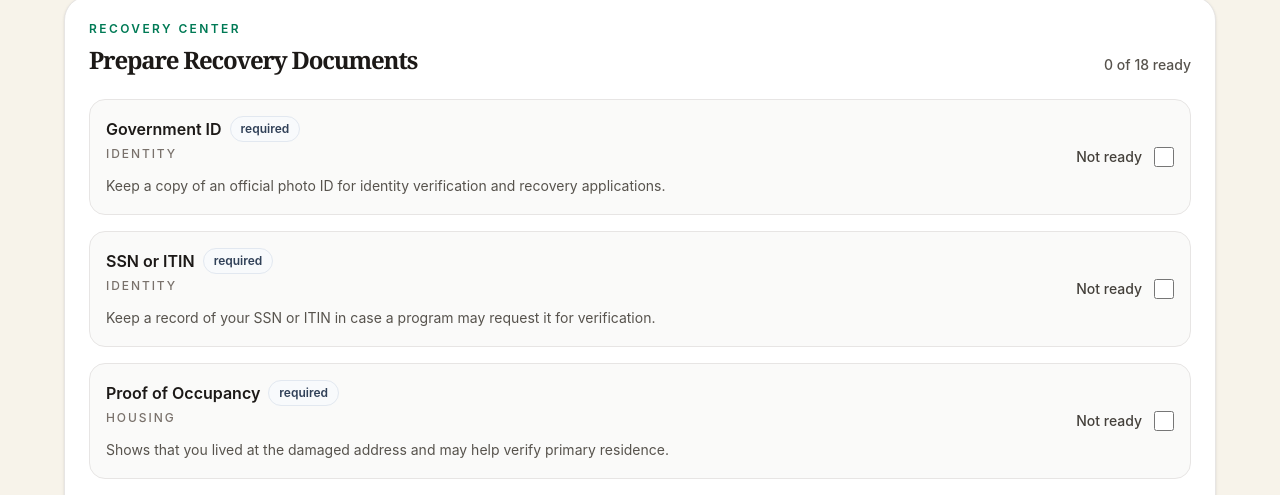
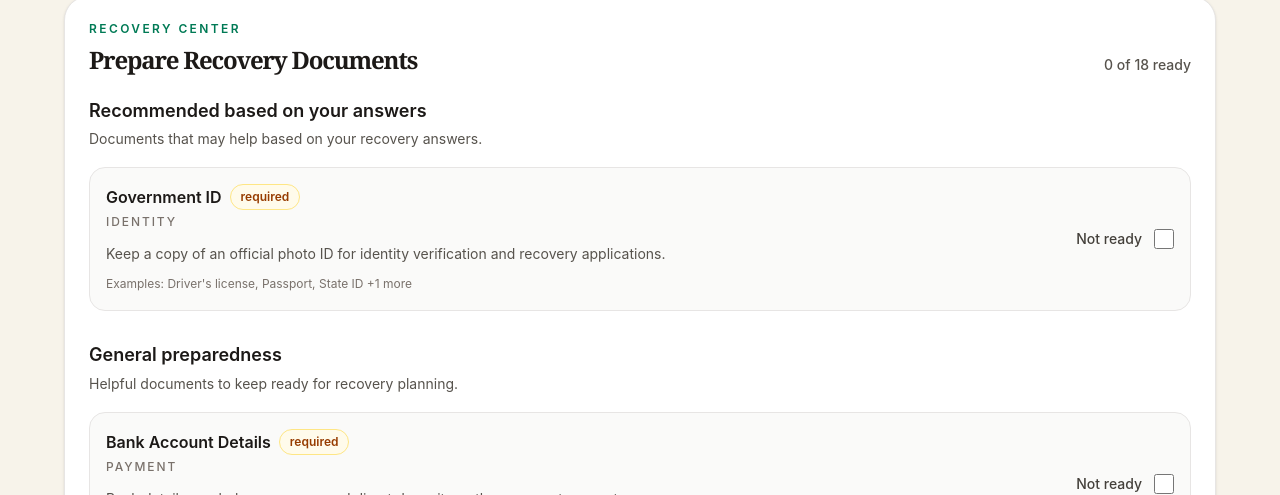
Before and after one commit to mnjoo-real/genius-coding-2000, a React (Vite) app: page /recovery in a window 1280 px wide. Shown: the part 305-800 px from the top of the page. Built offline with nearby package versions, Linux system fonts and the light colour scheme; no server answers.

Commit message:
Edited RecoveryChecklist.jsx

```diff
--- a/src/components/recovery/RecoveryChecklist.jsx
+++ b/src/components/recovery/RecoveryChecklist.jsx
@@ -1,9 +1,10 @@
-import { useEffect, useState } from "react";
+import { useEffect, useMemo, useState } from "react";
 import { recoveryDocuments } from "../../data/recoveryDocuments";
 
 const STORAGE_KEY = "recoveryDocumentChecklist";
+const ANSWERS_KEY = "aidEligibilityAnswers";
 
-function safeParseChecklist(rawValue) {
+function safeParseObject(rawValue) {
   if (!rawValue) {
     return {};
   }
@@ -20,12 +21,27 @@ function safeParseChecklist(rawValue) {
   return {};
 }
 
+function normalizeAnswers(value) {
+  return value && typeof value === "object" && !Array.isArray(value) ? value : {};
+}
+
+function normalizeMultiValue(value) {
+  return Array.isArray(value) ? value.filter((item) => typeof item === "string" && item) : [];
+}
+
+function getDocumentTitle(document) {
+  return document?.title || document?.name || "Recovery Document";
+}
+
 function getPriorityStyles(priority) {
   switch (priority) {
+    case "required":
     case "High":
       return "border border-amber-200 bg-amber-50 text-amber-800";
+    case "recommended":
     case "Medium":
       return "border border-blue-200 bg-blue-50 text-blue-800";
+    case "optional":
     case "Low":
       return "border border-slate-200 bg-slate-50 text-slate-700";
     default:
@@ -33,15 +49,253 @@ function getPriorityStyles(priority) {
   }
 }
 
-export default function RecoveryChecklist() {
+function getCategoryLabel(document) {
+  return document?.category || "Other";
+}
+
+function getExamplesText(document) {
+  if (!Array.isArray(document?.examples) || document.examples.length === 0) {
+    return "";
+  }
+
+  const [first, second, third, ...rest] = document.examples;
+  const shownExamples = [first, second, third].filter(Boolean);
+
+  if (shownExamples.length === 0) {
+    return "";
+  }
+
+  const extraText = rest.length > 0 ? ` +${rest.length} more` : "";
+  return `Examples: ${shownExamples.join(", ")}${extraText}`;
+}
+
+function getMatchedRequiredDocumentIds(matchedPrograms) {
+  if (!Array.isArray(matchedPrograms)) {
+    return [];
+  }
+
+  return matchedPrograms.flatMap((program) =>
+    Array.isArray(program?.requiredDocumentIds) ? program.requiredDocumentIds : [],
+  );
+}
+
+function getProgramTypes(matchedPrograms) {
+  if (!Array.isArray(matchedPrograms)) {
+    return [];
+  }
+
+  return matchedPrograms
+    .map((program) => program?.programType)
+    .filter((programType) => typeof programType === "string" && programType);
+}
+
+function getRecommendedDocumentIds(answers, matchedPrograms) {
+  const normalizedAnswers = normalizeAnswers(answers);
+  const recoveryNeeds = normalizeMultiValue(normalizedAnswers.recoveryNeeds);
+  const damageTypes = normalizeMultiValue(normalizedAnswers.damageTypes);
+  const requiredProgramTypes = getProgramTypes(matchedPrograms);
+
+  const recommended = new Set(["government-id"]);
+
+  if (normalizedAnswers.ownershipStatus === "Owner") {
+    recommended.add("proof-of-ownership");
+  }
+
+  if (
+    normalizedAnswers.isPrimaryResidence === "Yes" ||
+    recoveryNeeds.includes("primary-residence")
+  ) {
+    recommended.add("proof-of-occupancy");
+  }
+
+  if (["Insured", "Partially Insured"].includes(normalizedAnswers.insuranceStatus)) {
+    recommended.add("insurance-policy");
+    recommended.add("insurance-settlement-or-denial");
+  }
+
+  if (
+    ["Settled", "Denied", "Loss not covered", "Pending"].includes(normalizedAnswers.insuranceClaimStatus)
+  ) {
+    recommended.add("insurance-settlement-or-denial");
+  }
+
+  if (
+    damageTypes.length > 0 ||
+    recoveryNeeds.some((need) => ["home-damage", "repair-needed", "uninsured-loss"].includes(need))
+  ) {
+    recommended.add("damage-photos");
+    recommended.add("home-inventory-list");
+  }
+
+  if (damageTypes.includes("Home structure") || recoveryNeeds.includes("repair-needed")) {
+    recommended.add("repair-estimates");
+  }
+
+  if (
+    damageTypes.includes("Emergency supplies or lodging") ||
+    recoveryNeeds.some((need) => ["urgent-need", "temporary-housing"].includes(need))
+  ) {
+    recommended.add("emergency-receipts");
+  }
+
+  if (normalizedAnswers.lostJobOrIncome === "Yes") {
+    recommended.add("proof-of-income");
+    recommended.add("tax-returns");
+  }
+
+  if (normalizedAnswers.hasBankAccount === "Yes" || normalizedAnswers.preferredPaymentMethod) {
+    recommended.add("bank-account-details");
+  }
+
+  if (
+    normalizedAnswers.hasSsnOrItin === "SSN" ||
+    normalizedAnswers.hasSsnOrItin === "ITIN" ||
+    requiredProgramTypes.length > 0
+  ) {
+    recommended.add("ssn-or-itin");
+  }
+
+  return Array.from(recommended);
+}
+
+function sortDocuments(documents, requiredIds, recommendedIds) {
+  const requiredSet = new Set(requiredIds);
+  const recommendedSet = new Set(recommendedIds);
+
+  return [...documents].sort((a, b) => {
+    const aRank = requiredSet.has(a.id) ? 0 : recommendedSet.has(a.id) ? 1 : 2;
+    const bRank = requiredSet.has(b.id) ? 0 : recommendedSet.has(b.id) ? 1 : 2;
+
+    if (aRank !== bRank) {
+      return aRank - bRank;
+    }
+
+    const aPriority = a.priority === "required" || a.priority === "High" ? 0 : a.priority === "recommended" || a.priority === "Medium" ? 1 : 2;
+    const bPriority = b.priority === "required" || b.priority === "High" ? 0 : b.priority === "recommended" || b.priority === "Medium" ? 1 : 2;
+
+    if (aPriority !== bPriority) {
+      return aPriority - bPriority;
+    }
+
+    return getDocumentTitle(a).localeCompare(getDocumentTitle(b));
+  });
+}
+
+function groupDocuments(documents, requiredIds, recommendedIds) {
+  const requiredSet = new Set(requiredIds);
+  const recommendedSet = new Set(recommendedIds);
+
+  const required = [];
+  const recommended = [];
+  const general = [];
+
+  documents.forEach((document) => {
+    if (requiredSet.has(document.id)) {
+      required.push(document);
+      return;
+    }
+
+    if (recommendedSet.has(document.id)) {
+      recommended.push(document);
+      return;
+    }
+
+    general.push(document);
+  });
+
+  return {
+    required,
+    recommended,
+    general,
+  };
+}
+
+function DocumentCard({ document, isReady, onToggle }) {
+  return (
+    <label className="flex cursor-pointer flex-col gap-4 rounded-2xl border border-stone-200 bg-stone-50 p-4 transition-colors hover:border-stone-300 sm:flex-row sm:items-start sm:justify-between">
+      <div className="min-w-0 flex-1">
+        <div className="flex flex-wrap items-center gap-2">
+          <h3 className="text-base font-semibold text-stone-900">
+            {getDocumentTitle(document)}
+          </h3>
+          <span
+            className={`inline-flex items-center rounded-full px-2.5 py-1 text-xs font-semibold ${getPriorityStyles(
+              document.priority,
+            )}`}
+          >
+            {document.priority}
+          </span>
+        </div>
+
+        <p className="mt-1 text-xs font-medium uppercase tracking-[0.16em] text-stone-500">
+          {getCategoryLabel(document)}
+        </p>
+        <p className="mt-3 text-sm leading-6 text-stone-600">
+          {document.description}
+        </p>
+
+        {getExamplesText(document) ? (
+          <p className="mt-2 text-xs leading-5 text-stone-500">
+            {getExamplesText(document)}
+          </p>
+        ) : null}
+      </div>
+
+      <div className="flex items-center gap-3 self-start sm:self-center">
+        <span className="text-sm font-medium text-stone-700">
+          {isReady ? "Ready" : "Not ready"}
+        </span>
+        <input
+          type="checkbox"
+          checked={isReady}
+          onChange={() => onToggle(document.id)}
+          className="h-5 w-5 rounded border-stone-300 text-emerald-600 focus:ring-emerald-500"
+          aria-label={`Mark ${getDocumentTitle(document)} as ${isReady ? "not ready" : "ready"}`}
+        />
+      </div>
+    </label>
+  );
+}
+
+function DocumentGroup({ title, description, documents, checklist, onToggle }) {
+  if (!documents || documents.length === 0) {
+    return null;
+  }
+
+  return (
+    <section className="grid gap-4">
+      <div>
+        <h3 className="text-lg font-semibold text-stone-900">{title}</h3>
+        {description ? (
+          <p className="mt-1 text-sm leading-6 text-stone-600">{description}</p>
+        ) : null}
+      </div>
+
+      <div className="grid gap-4">
+        {documents.map((document) => (
+          <DocumentCard
+            key={document.id}
+            document={document}
+            isReady={Boolean(checklist[document.id])}
+            onToggle={onToggle}
+          />
+        ))}
+      </div>
+    </section>
+  );
+}
+
+export default function RecoveryChecklist({ matchedPrograms }) {
   const [checklist, setChecklist] = useState({});
+  const [answers, setAnswers] = useState({});
 
   useEffect(() => {
     if (typeof window === "undefined") {
       return;
     }
 
-    setChecklist(safeParseChecklist(window.localStorage.getItem(STORAGE_KEY)));
+    setChecklist(safeParseObject(window.localStorage.getItem(STORAGE_KEY)));
+    setAnswers(safeParseObject(window.localStorage.getItem(ANSWERS_KEY)));
   }, []);
 
   useEffect(() => {
@@ -53,9 +307,23 @@ export default function RecoveryChecklist() {
   }, [checklist]);
 
   const documents = Array.isArray(recoveryDocuments) ? recoveryDocuments : [];
-  const readyCount = documents.reduce((count, document) => {
-    return checklist[document.id] ? count + 1 : count;
-  }, 0);
+  const normalizedAnswers = normalizeAnswers(answers);
+  const requiredDocumentIds = getMatchedRequiredDocumentIds(matchedPrograms);
+  const recommendedDocumentIds = getRecommendedDocumentIds(normalizedAnswers, matchedPrograms).filter(
+    (documentId) => !requiredDocumentIds.includes(documentId),
+  );
+
+  const sortedDocuments = useMemo(
+    () => sortDocuments(documents, requiredDocumentIds, recommendedDocumentIds),
+    [documents, requiredDocumentIds, recommendedDocumentIds],
+  );
+
+  const groupedDocuments = useMemo(
+    () => groupDocuments(sortedDocuments, requiredDocumentIds, recommendedDocumentIds),
+    [sortedDocuments, requiredDocumentIds, recommendedDocumentIds],
+  );
+
+  const readyCount = documents.reduce((count, document) => (checklist[document.id] ? count + 1 : count), 0);
 
   const handleToggle = (documentId) => {
     setChecklist((currentChecklist) => ({
@@ -80,50 +348,37 @@ export default function RecoveryChecklist() {
         </p>
       </div>
 
-      <div className="mt-6 grid gap-4">
+      <div className="mt-6 grid gap-8">
         {documents.length === 0 ? (
           <p className="rounded-2xl border border-dashed border-stone-200 bg-stone-50 px-4 py-5 text-sm text-stone-600">
             No recovery documents are available yet.
           </p>
         ) : (
-          documents.map((document) => {
-            const isReady = Boolean(checklist[document.id]);
+          <>
+            <DocumentGroup
+              title="Required for matched programs"
+              description="Documents that matched aid programs may commonly request."
+              documents={groupedDocuments.required}
+              checklist={checklist}
+              onToggle={handleToggle}
+            />
 
-            return (
-              <label
-                key={document.id}
-                className="flex cursor-pointer flex-col gap-4 rounded-2xl border border-stone-200 bg-stone-50 p-4 transition-colors hover:border-stone-300 sm:flex-row sm:items-start sm:justify-between"
-              >
-                <div className="min-w-0 flex-1">
-                  <div className="flex flex-wrap items-center gap-2">
-                    <h3 className="text-base font-semibold text-stone-900">{document.title}</h3>
-                    <span
-                      className={`inline-flex items-center rounded-full px-2.5 py-1 text-xs font-semibold ${getPriorityStyles(document.priority)}`}
-                    >
-                      {document.priority}
-                    </span>
-                  </div>
-                  <p className="mt-1 text-xs font-medium uppercase tracking-[0.16em] text-stone-500">
-                    {document.category}
-                  </p>
-                  <p className="mt-3 text-sm leading-6 text-stone-600">{document.description}</p>
-                </div>
+            <DocumentGroup
+              title="Recommended based on your answers"
+              description="Documents that may help based on your recovery answers."
+              documents={groupedDocuments.recommended}
+              checklist={checklist}
+              onToggle={handleToggle}
+            />
 
-                <div className="flex items-center gap-3 self-start sm:self-center">
-                  <span className="text-sm font-medium text-stone-700">
-                    {isReady ? "Ready" : "Not ready"}
-                  </span>
-                  <input
-                    type="checkbox"
-                    checked={isReady}
-                    onChange={() => handleToggle(document.id)}
-                    className="h-5 w-5 rounded border-stone-300 text-emerald-600 focus:ring-emerald-500"
-                    aria-label={`Mark ${document.title} as ${isReady ? "not ready" : "ready"}`}
-                  />
-                </div>
-              </label>
-            );
-          })
+            <DocumentGroup
+              title="General preparedness"
+              description="Helpful documents to keep ready for recovery planning."
+              documents={groupedDocuments.general}
+              checklist={checklist}
+              onToggle={handleToggle}
+            />
+          </>
         )}
       </div>
     </section>
```
